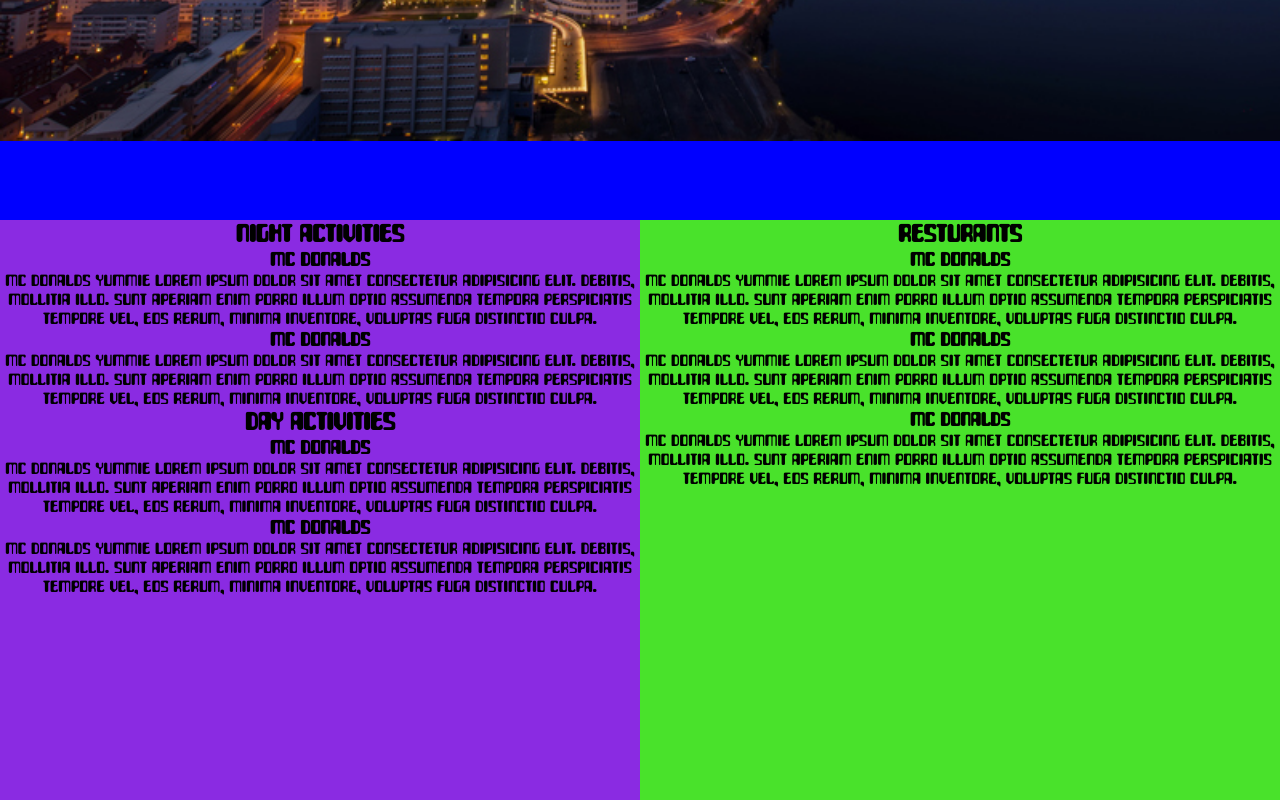
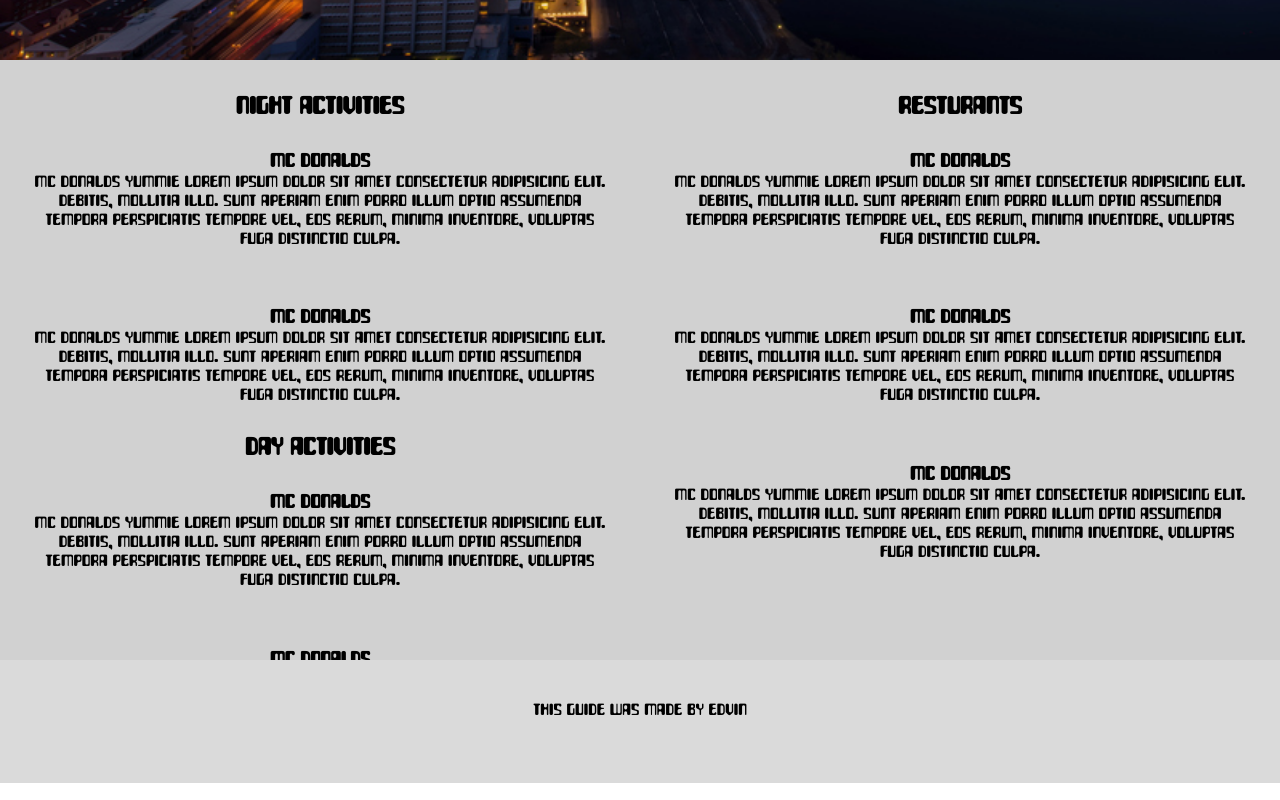
Before and after one commit to ju-nmd2022/wuid-portfolio-EdvinHF, a plain HTML site: page jkpg.html in a window 1280 px wide. Shown: the part 760-1560 px from the top of the page. Drawn offline with Linux system fonts and the light colour scheme.

Commit message:
aligned content

```diff
--- a/jkpg.css
+++ b/jkpg.css
@@ -6,27 +6,26 @@
 * {
   margin: 0;
   font-family: "hi", fallback, sans-serif;
+  text-decoration: none;
+  text-decoration-color:none;
 }
 .container {
   display: grid;
   grid-template-columns: 1fr 1fr 1fr 1fr 1fr 1fr 1fr 1fr 1fr 1fr;
-  grid-template-rows: 80px 100px 200px 200px 200px 100px 100px 800px 100px;
+  grid-template-rows: 80px 100px  80vh 75vh 4vh;
   grid-template-areas:
     "header header header header header header header header header header"
     "menu menu menu menu menu menu menu menu menu menu"
-    "intro intro intro intro intro intro intro intro intro intro"
-    "intro intro intro intro intro intro intro intro intro intro"
-    "intro intro intro intro intro intro intro intro intro intro"
-    "intro intro intro intro intro intro intro intro intro intro"
     "intro intro intro intro intro intro intro intro intro intro"
     "contentl contentl contentl contentl contentl contentr contentr contentr contentr contentr"
     "footer footer footer footer footer footer footer footer footer footer";
 }
 .header {
-  background-color: aqua;
+  background-color: rgb(153, 153, 153);
   grid-area: header;
   height: 80px;
   text-align: center;
+  color: black;
 }
 h1 {
   padding-top: 25px;
@@ -34,17 +33,27 @@ h1 {
 
 .menu {
   display: flex;
-  background-color: bisque;
+  background-color: rgb(63, 63, 63);
   grid-area: menu;
   align-items: center;
   justify-content: center;
-  gap: 60px;
+  column-gap: 5%;
   font-size: 20px;
+  color: rgba(249, 255, 255, 0.979) !important;
+  text-decoration: none !important;
+
+}
+img{
+  height:80vh;
+}
+.link{
+  text-decoration: none !important;
 }
 .menu :hover {
   color: rgb(94, 94, 94);
   cursor: pointer;
 }
+
 .intro {
   background-color: blue;
   grid-area: intro;
@@ -55,17 +64,30 @@ img {
   width: 100%;
 }
 .contentl {
-  background-color: blueviolet;
+  background-color: rgb(209, 209, 209);
   grid-area: contentl;
   text-align: center;
+  padding: 5%;
+
 }
 .contentr {
-  background-color: rgb(73, 226, 43);
+  background-color: rgb(209, 209, 209);
   grid-area: contentr;
   text-align: center;
+  padding: 5%;
 }
 
 .footer {
-  background-color: brown;
+  background-color: rgb(218, 218, 218);
   grid-area: footer;
+  text-align: center;
+  padding-top: 40px;
+  height: fit-content;
 }
+h3{
+  padding-top: 5%;
+
+}
+p{
+  padding-bottom: 5%;
+}
```
